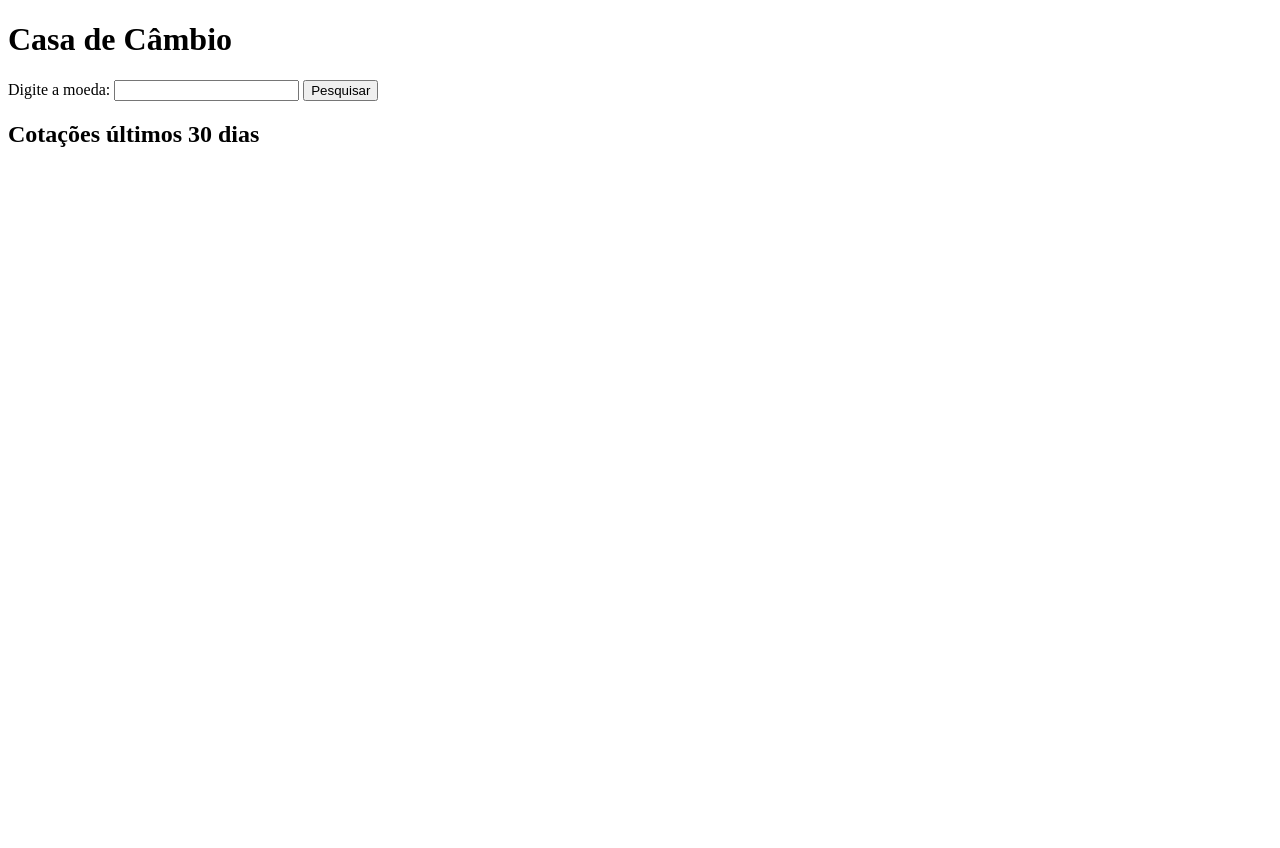
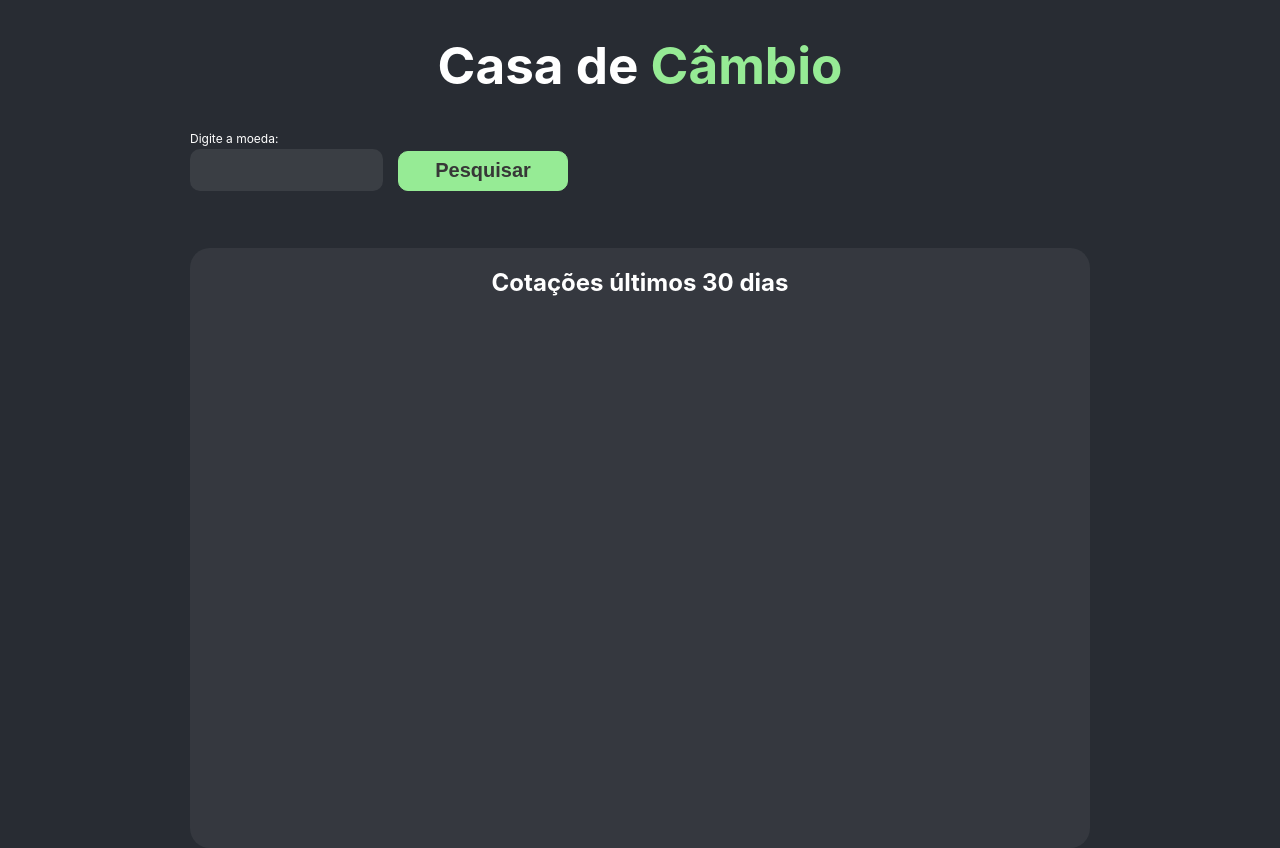
Before and after one commit to JuanAlvess/Casa-de-Cambio, a website built with Vite: page index.html in a window 1280 px wide. Before the commit the page ends 800 px from the top, so only its background shows below. Built offline with nearby package versions, Linux system fonts and the light colour scheme.

Commit message:
requisito 3 e 5

```diff
--- a/index.html
+++ b/index.html
@@ -7,17 +7,18 @@
 </head>
 <body>
   <header>
-    <h1>Casa de <span>Câmbio</span></h1>
+    <h1>Casa de <span class="green">Câmbio</span></h1>
   </header>
     <form>
       <label>Digite a moeda:
-        <input type="text" name="coin" />
+        <input type="text" name="coin" class="input-coin"/>
       </label>
       <button type="button" class="btn-search">Pesquisar</button>
     </form>
     <section class="coins-section">
       <h2 class="coin-title">Cotações últimos 30 dias</h2>
-      <ul class="coin"></ul>
+
+      <ul class="coins"></ul>
     </section>
 </body>
 <script type="module" src="./src/main.js"></script>
--- a/src/main.js
+++ b/src/main.js
@@ -1 +1,19 @@
-console.log('o lint ainda não esta');
+import { renderListCoins } from './pageFunction';
+import './style.css';
+
+const inputCoin = document.querySelector('.input-coin');
+const btnSearch = document.querySelector('.btn-search');
+const coinsList = document.querySelector('.coins');
+const coinTitle = document.querySelector('.coin-title');
+
+btnSearch.addEventListener('click', (e) => {
+  e.preventDefault();
+  coinsList.innerHTML = '';
+
+  const BASE_URL = 'https://economia.awesomeapi.com.br/';
+  const endPoint = `json/daily/${inputCoin.value}/30`;
+  fetch(`${BASE_URL}${endPoint}`)
+    .then((response) => response.json())
+    .then((results) => renderListCoins(results, coinTitle, coinsList))
+    .catch((err) => console.log(err));
+});
--- /dev/null
+++ b/src/pageFunction.js
@@ -0,0 +1,25 @@
+const creatCoinCard = (coin) => {
+  const liElement = document.createElement('li');
+  const dateElement = document.createElement('span');
+  const valueElement = document.createElement('span');
+  valueElement.className = 'yellow';
+  valueElement.textContent = ` - ${coin.ask}`;
+
+  const MIL = 1000;
+  const date = new Date(coin.timestamp * MIL);
+  const localDate = date.toLocaleDateString('pt-BR');
+  dateElement.textContent = localDate;
+
+  liElement.appendChild(dateElement);
+  liElement.appendChild(valueElement);
+
+  return liElement;
+};
+
+export const renderListCoins = (coins, title, section) => {
+  const { code, codein } = coins[0];
+  title.textContent = `Cotação de ${code}/${codein} nos últimos 30 dias`;
+
+  const coinsEl = coins.map((coin) => creatCoinCard(coin));
+  coinsEl.forEach((el) => section.appendChild(el));
+};
--- /dev/null
+++ b/src/style.css
@@ -0,0 +1,105 @@
+:root {
+  font-family: Inter, Avenir, Helvetica, Arial;
+  color-scheme: light dark;
+  color: rgba(255, 255, 255, 0.87);
+  background: #282c33;
+  color: white;
+}
+
+body {
+  margin: 0;
+  display: flex;
+  align-items: center;
+  justify-content: flex-start;
+  flex-direction: column;
+  margin: 0 auto;
+  width: 900px;
+  height: 100vh;
+}
+
+h1 {
+  font-size: 3.2em;
+  align-self: flex-start;
+}
+
+form {
+  align-self: flex-start;
+  display: flex;
+  align-items: flex-end;
+  margin-bottom: 57px;
+}
+
+label {
+  display: flex;
+  flex-direction: column;
+  font-size: 12px;
+  height: 60px;
+  justify-content: space-between;
+}
+
+input {
+  background: rgba(217, 217, 217, 0.1);
+  border-radius: 10px;
+  border: none;
+  width: 171px;
+  height: 40px;
+  font-size: 20px;
+  padding-left: 20px;
+}
+
+input::placeholder {
+  color: rgba(255, 255, 255, 0.5);
+}
+
+.btn-search {
+  background: #96EB95;
+  border: 1px solid #96EB95;
+  border-radius: 10px;
+  font-weight: 700;
+  font-size: 20px;
+  color: #373737;
+  margin-left: 15px;
+  width: 170px;
+  height: 40px;
+  cursor: pointer;
+}
+
+.btn-search:hover {
+  background-color: #65a372;
+}
+
+.coins-section {
+  background: rgba(255, 255, 255, 0.06);
+  width: 100%;
+  border-radius: 20px;
+  display: flex;
+  flex-direction: column;
+  align-items: center;
+}
+
+.coins {
+  padding: 0 20px;
+  list-style: none;
+  height: 500px;
+  align-self: stretch;
+  overflow-x: auto;
+  display: flex;
+  flex-wrap: wrap;
+  justify-content: center;
+  gap: 15px;
+}
+
+.green {
+  color: #96EB95;
+}
+
+.yellow {
+  color: yellow;
+}
+
+li {
+  width: 150px;
+  background: rgba(0, 0, 0, 0.2);
+  border-radius: 5px;
+  padding: 15px 20px;
+}
```
